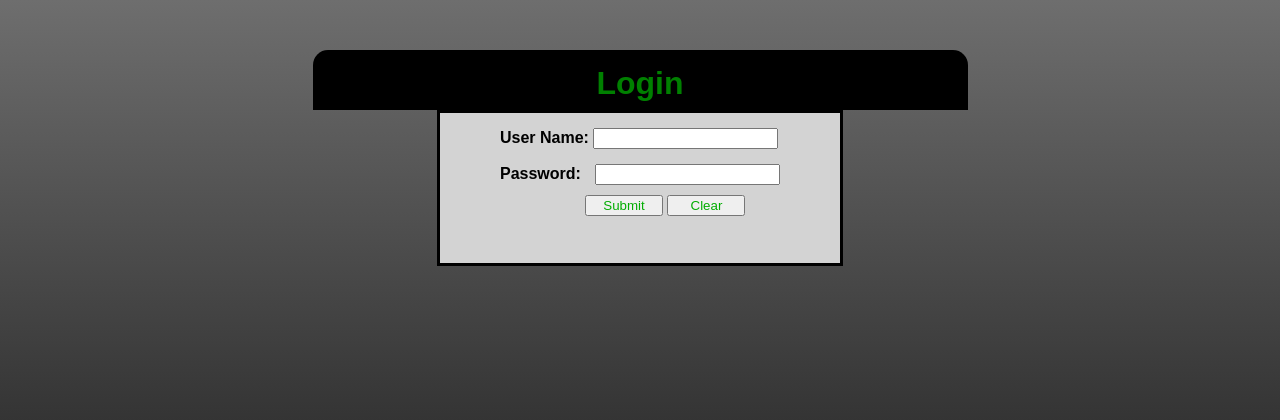
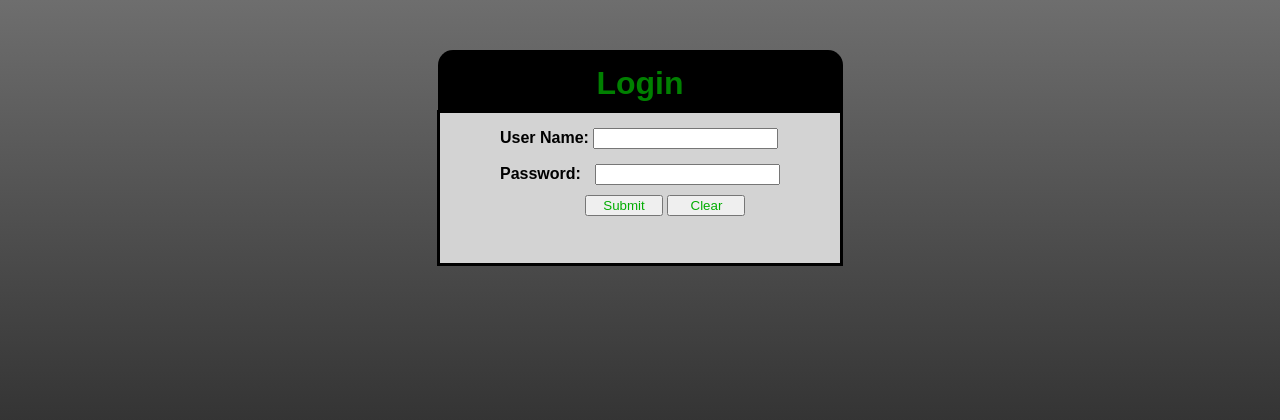
Before and after one commit to LazyFish77/web-clicker, a PHP site: page /login.php in a window 1280 px wide. Shown: the top 420 px of the page. Run offline with PHP 8.4, Linux system fonts and the light colour scheme; the visitor is signed in with stand-in values (Sample User, id 1).

Commit message:
fix(loginheader): fixed the size of the login header that I broke

```diff
--- a/Client/login.php
+++ b/Client/login.php
@@ -33,7 +33,7 @@ if ($_SERVER['REQUEST_METHOD'] == 'POST') {
     <?PHP
         }
     ?>
-    <h1 class="loginheader">Login</h1>
+    <h1 class="loginheader2">Login</h1>
     <form class="container" action="login.php" method="post">
         <div>
             <label class="inputkey">User Name:</label>
```
